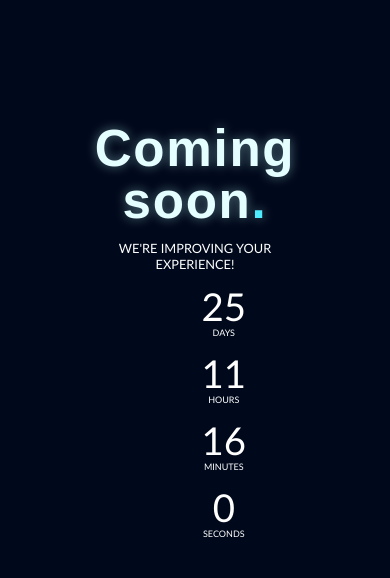
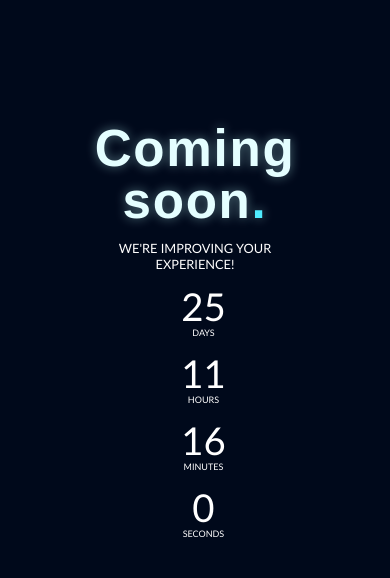
Before and after one commit to barhouum7/AskIboAi, a website: page public/coming-soon-page.html in a window 390 px wide. Shown: the top 578 px of the page. Drawn offline with Linux system fonts and the light colour scheme.

Commit message:
Fix: Mobile devices fit for coming soon page

```diff
--- a/public/coming-soon-page.html
+++ b/public/coming-soon-page.html
@@ -198,7 +198,7 @@
 
             ul {
                 margin-bottom: .5px;
-                margin-left: 4rem;
+                margin-left: 2rem;
             }
 
             li {
```
